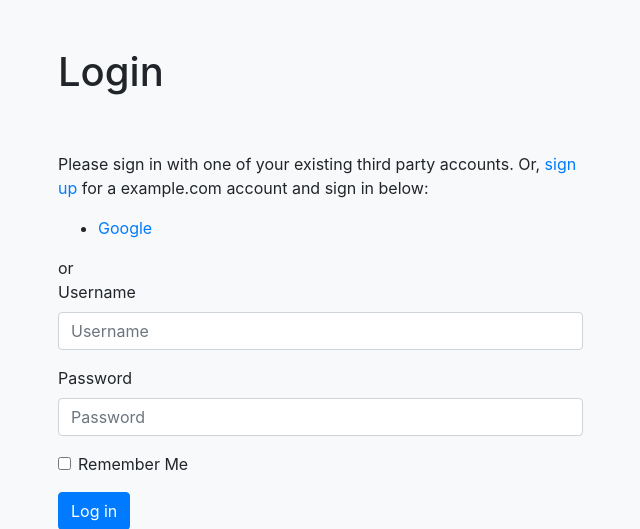
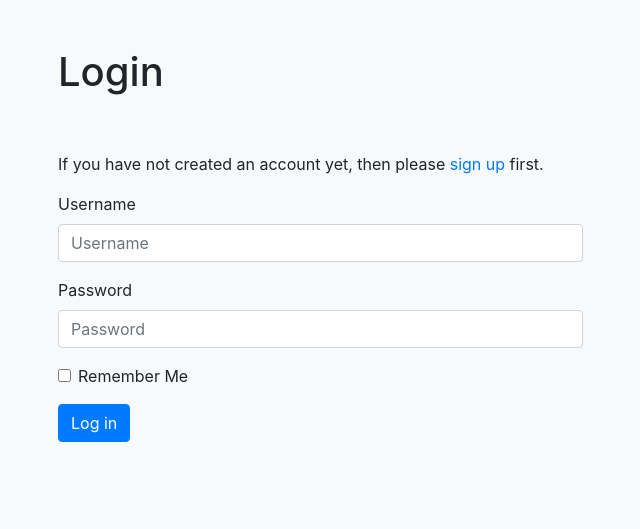
Before and after one commit to nicolas-pantel/MiWo, a Django app: page /accounts/login/ in a window 1280 px wide. Shown: the part 66-595 px from the top of the page, without its empty margins (42-682 px from the left). Run offline with Django 3.2, Linux system fonts and the light colour scheme; some libraries are stand-ins or nearby versions.

Commit message:
fix(bo): Disable Google connect in login page

```diff
--- a/backoffice/templates/account/login.html
+++ b/backoffice/templates/account/login.html
@@ -12,6 +12,7 @@
 
         {% get_providers as socialaccount_providers %}
 
+        {% comment %}
         {% if socialaccount_providers %}
         <p class="pt-5">{% blocktrans with site.name as site_name %}Please sign in with one
         of your existing third party accounts. Or, <a href="{{ signup_url }}">sign up</a>
@@ -33,6 +34,10 @@
         <p class="pt-5">{% blocktrans %}If you have not created an account yet, then please
         <a href="{{ signup_url }}">sign up</a> first.{% endblocktrans %}</p>
         {% endif %}
+        {% endcomment %}
+
+        <p class="pt-5">{% blocktrans %}If you have not created an account yet, then please
+        <a href="{{ signup_url }}">sign up</a> first.{% endblocktrans %}</p>
 
         <form class="form" method="POST" action="{% url 'account_login' %}">
           {% csrf_token %}
```
